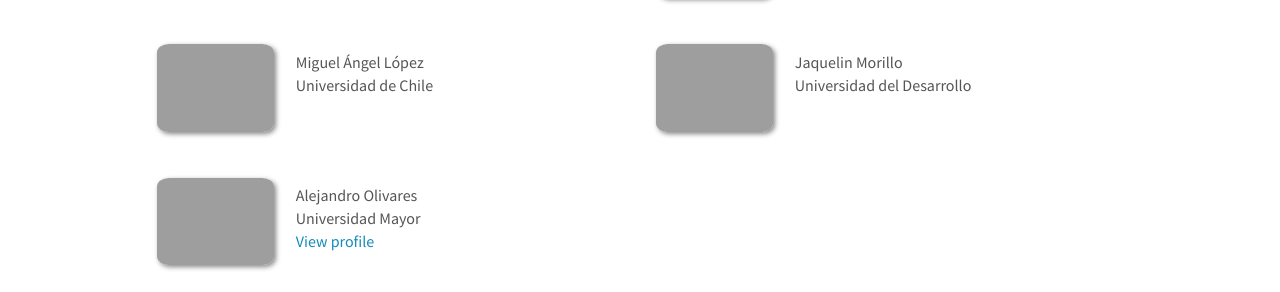
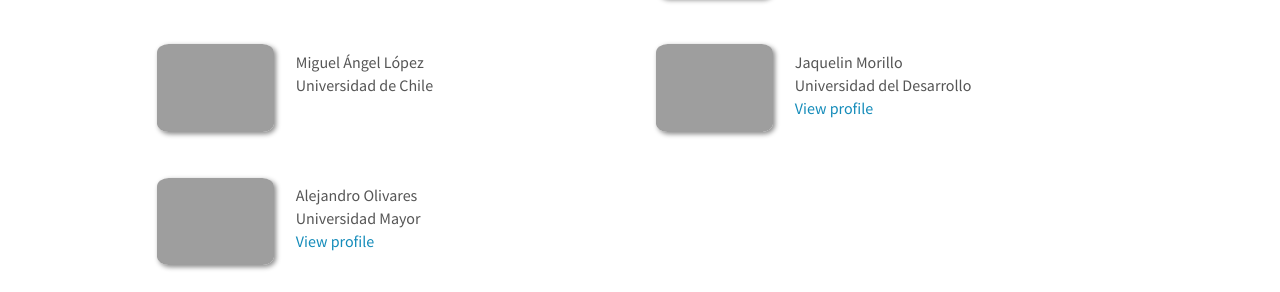
Before and after one commit to training-datalab/old-training-datalab.com, a Jekyll site: the page built from _pages/team.md, in a window 1280 px wide and 900 px high, scrolled down 396 px. Shown: the part 162-454 px from the top of the window. Built offline with Jekyll 4.4.1, drawn with Linux system fonts in a browser that asks for light colours; nearby versions of some CDN libraries.

Commit message:
Update associates.yml

```diff
--- a/_data/associates.yml
+++ b/_data/associates.yml
@@ -20,7 +20,7 @@
   photo: jmorillo.jpg
   info: Universidad del Desarrollo
   email: jaquelin.morillo@training-datalab.com
-  website:
+  website: <a href="/team/jmorillo">View profile</a>
 
 - name: Alejandro Olivares
   photo: aolivares.jpg
```
